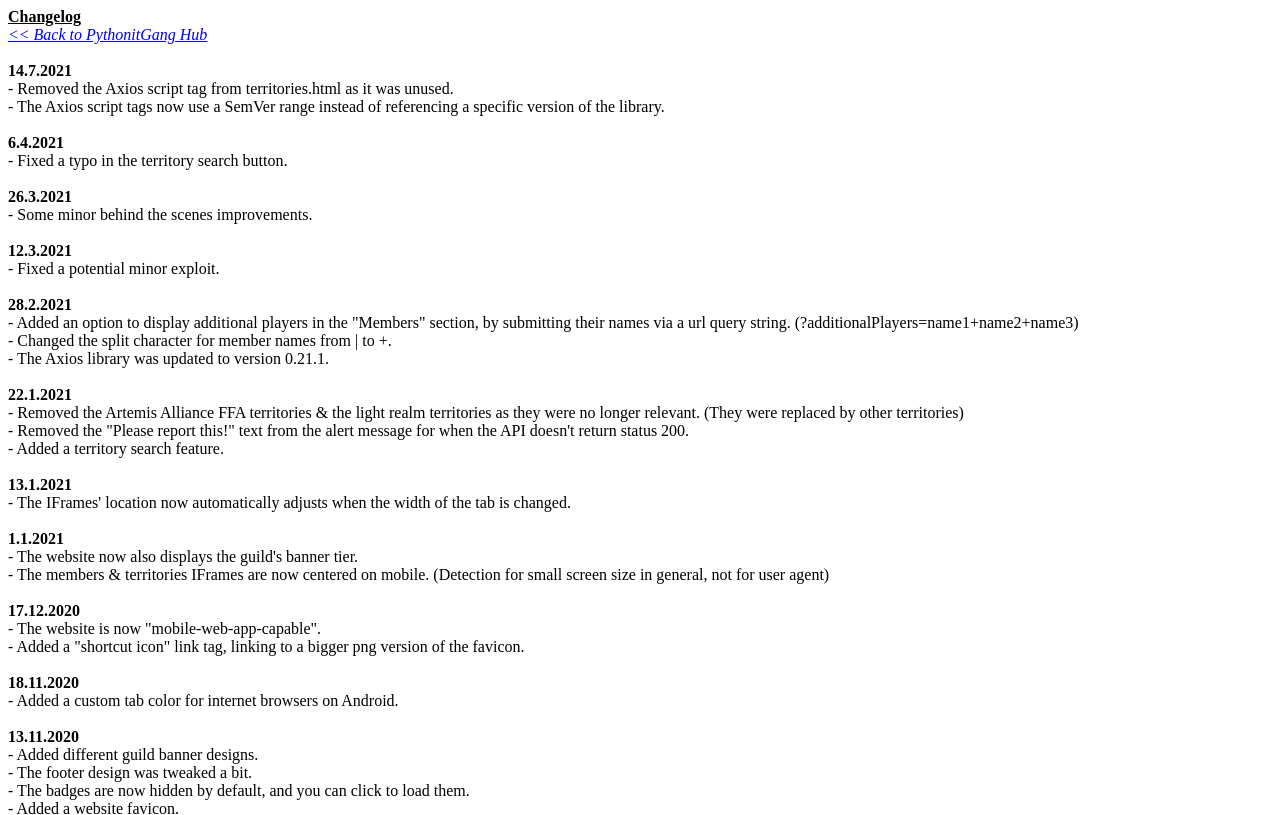
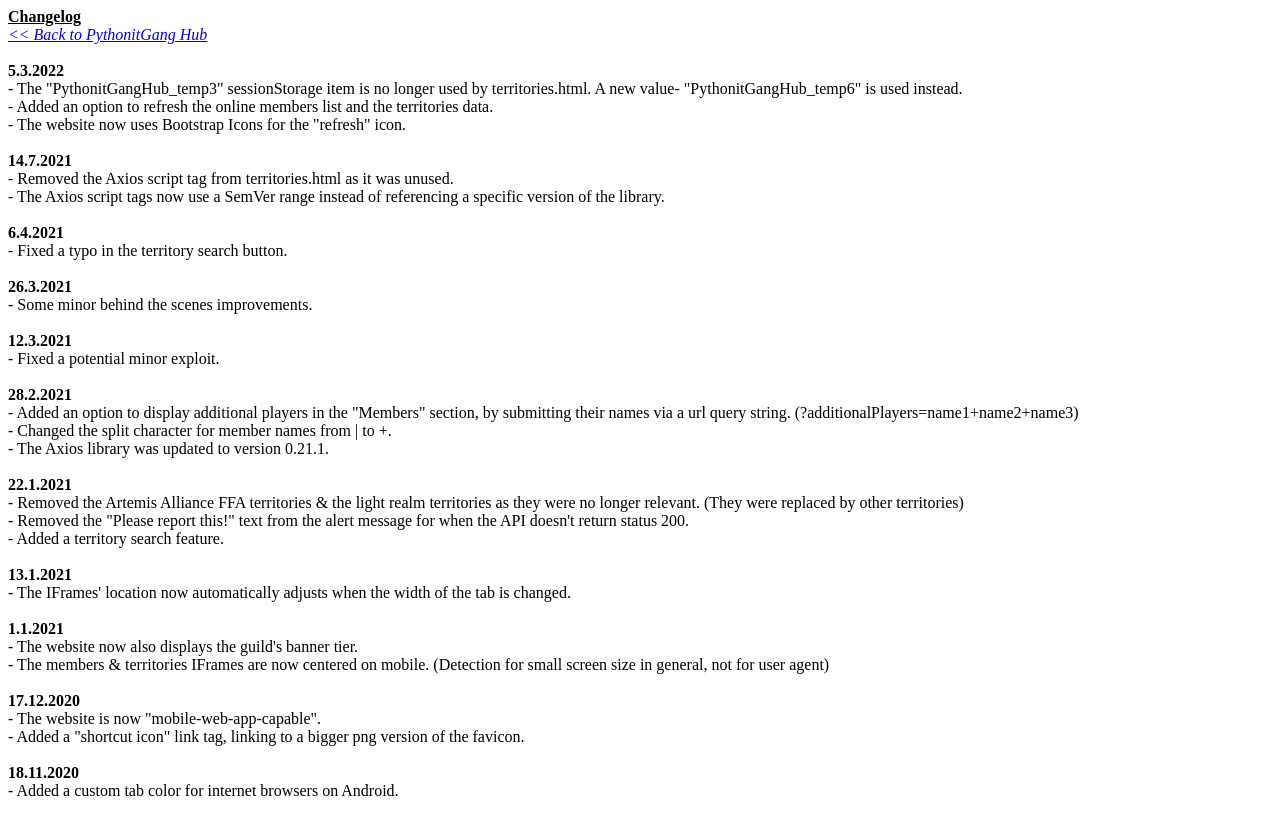
Before and after one commit to Roilafufit/PythonitGang-Hub, a plain HTML site: page changelog.html in a window 1280 px wide. Shown: the top 815 px of the page. Drawn offline with Linux system fonts and the light colour scheme.

Commit message:
Update changelog.html

```diff
--- a/changelog.html
+++ b/changelog.html
@@ -9,6 +9,11 @@
 <meta name="mobile-web-app-capable" content="yes">
 <b><u>Changelog</u></b>
 <br><i><a href="index.html"><< Back to PythonitGang Hub</a></i>
+<br><br>
+<b>5.3.2022</b>
+<br>- The "PythonitGangHub_temp3" sessionStorage item is no longer used by territories.html. A new value- "PythonitGangHub_temp6" is used instead.
+<br>- Added an option to refresh the online members list and the territories data.
+<br>- The website now uses Bootstrap Icons for the "refresh" icon.
 <br><br>
 <b>14.7.2021</b>
 <br>- Removed the Axios script tag from territories.html as it was unused.
```
